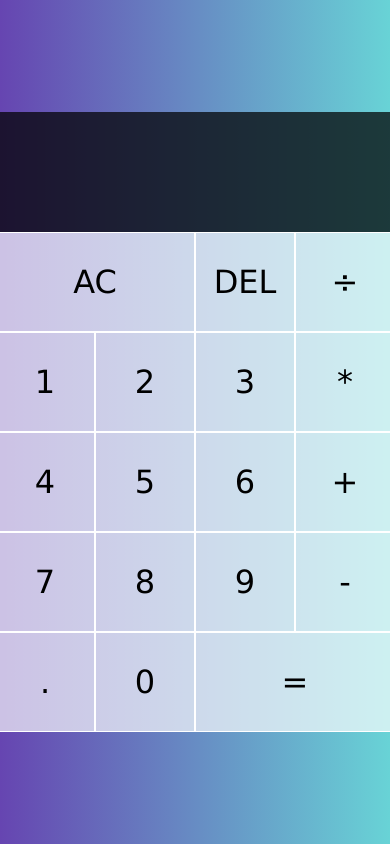
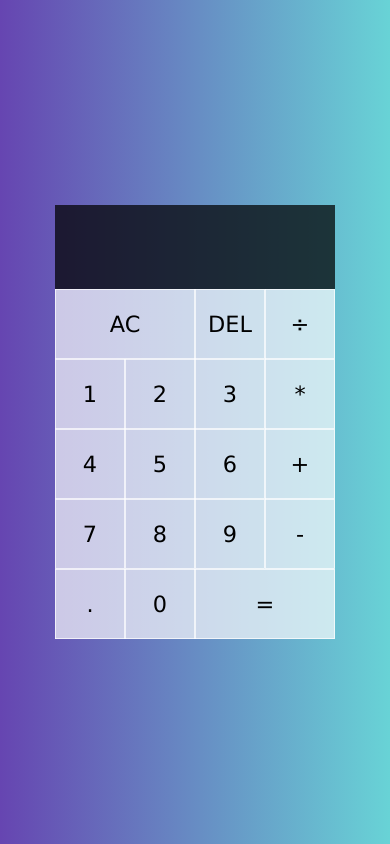
Before and after one commit to addapricope/Calculator, a plain HTML site: page index.html in a window 390 px wide. Drawn offline with Linux system fonts and the light colour scheme.

Commit message:
Update styles.css

```diff
--- a/styles.css
+++ b/styles.css
@@ -12,6 +12,7 @@ body{
 }
 
 .calculator-grid {
+    transform:scale(1);
     display:grid;
     justify-content: center;
     align-content: center;
@@ -66,3 +67,10 @@ body{
     font-size: 2.5rem;
 
 }
+
+
+@media (max-width:425px){
+    .calculator-grid{
+        transform: scale(0.7);
+    }
+}
```
